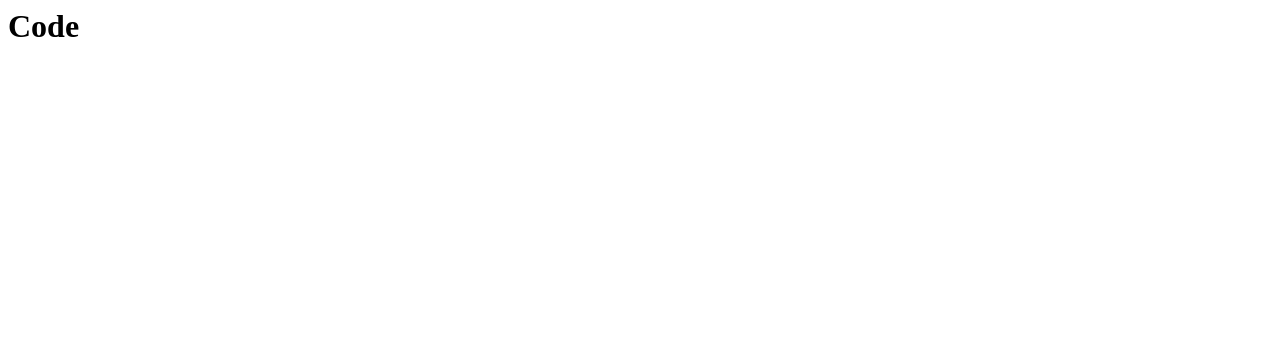
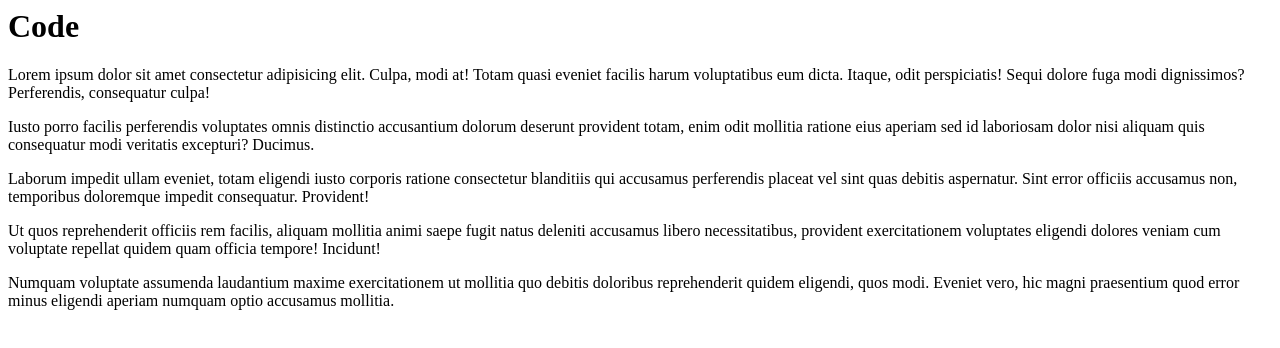
Before and after one commit to TinatinEmileva/22.11.2022, a plain HTML site: page index.html in a window 1280 px wide. Drawn offline with Linux system fonts and the light colour scheme.

Commit message:
index file

```diff
--- a/index.html
+++ b/index.html
@@ -1,8 +1,38 @@
 <html>
   <head>
-    <link rel="stylesheet" href="style.css">
+    <link rel="stylesheet" href="style.css" />
   </head>
   <body>
     <h1>Code</h1>
+    <p>
+      Lorem ipsum dolor sit amet consectetur adipisicing elit. Culpa, modi at!
+      Totam quasi eveniet facilis harum voluptatibus eum dicta. Itaque, odit
+      perspiciatis! Sequi dolore fuga modi dignissimos? Perferendis, consequatur
+      culpa!
+    </p>
+    <p>
+      Iusto porro facilis perferendis voluptates omnis distinctio accusantium
+      dolorum deserunt provident totam, enim odit mollitia ratione eius aperiam
+      sed id laboriosam dolor nisi aliquam quis consequatur modi veritatis
+      excepturi? Ducimus.
+    </p>
+    <p>
+      Laborum impedit ullam eveniet, totam eligendi iusto corporis ratione
+      consectetur blanditiis qui accusamus perferendis placeat vel sint quas
+      debitis aspernatur. Sint error officiis accusamus non, temporibus
+      doloremque impedit consequatur. Provident!
+    </p>
+    <p>
+      Ut quos reprehenderit officiis rem facilis, aliquam mollitia animi saepe
+      fugit natus deleniti accusamus libero necessitatibus, provident
+      exercitationem voluptates eligendi dolores veniam cum voluptate repellat
+      quidem quam officia tempore! Incidunt!
+    </p>
+    <p>
+      Numquam voluptate assumenda laudantium maxime exercitationem ut mollitia
+      quo debitis doloribus reprehenderit quidem eligendi, quos modi. Eveniet
+      vero, hic magni praesentium quod error minus eligendi aperiam numquam
+      optio accusamus mollitia.
+    </p>
   </body>
 </html>
```
